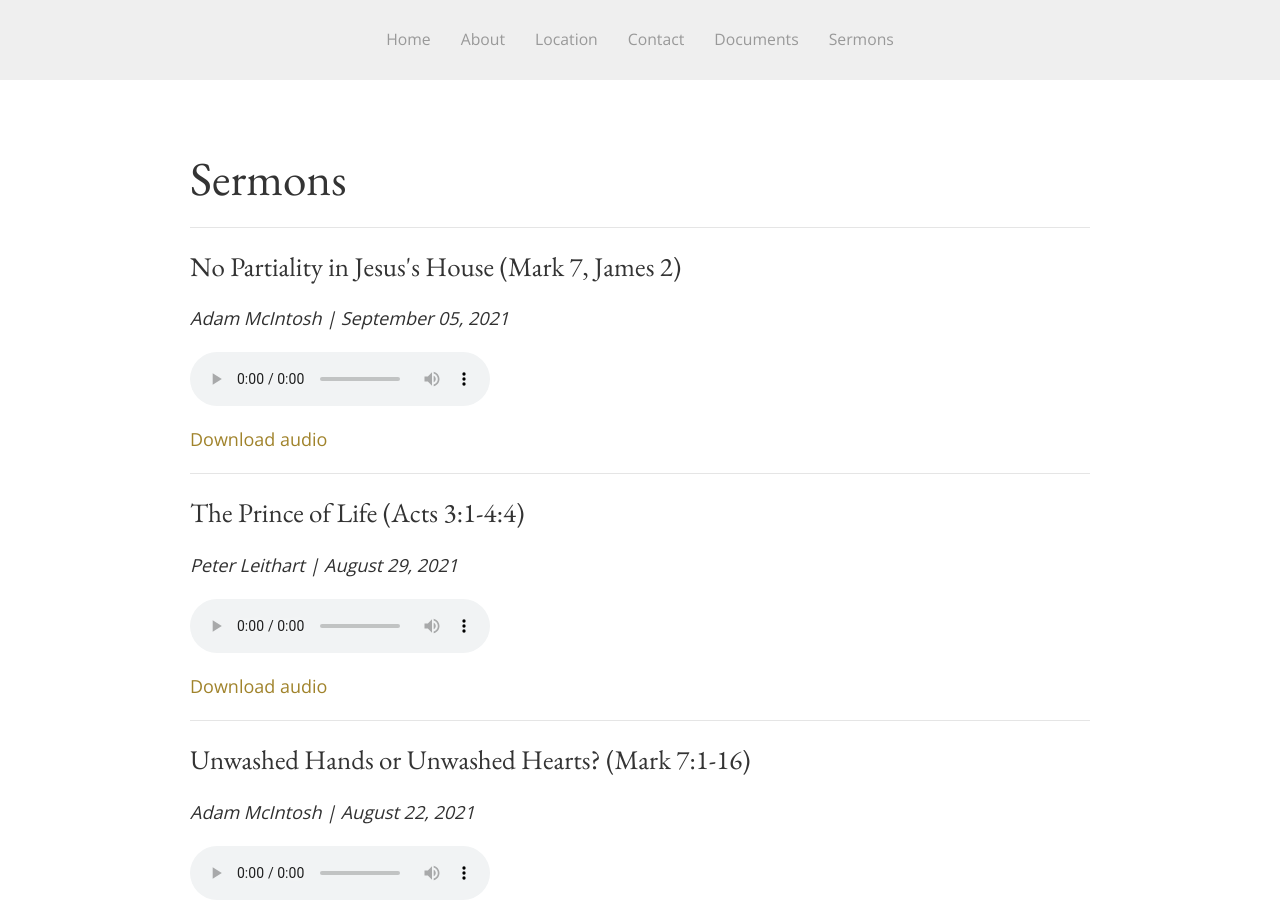
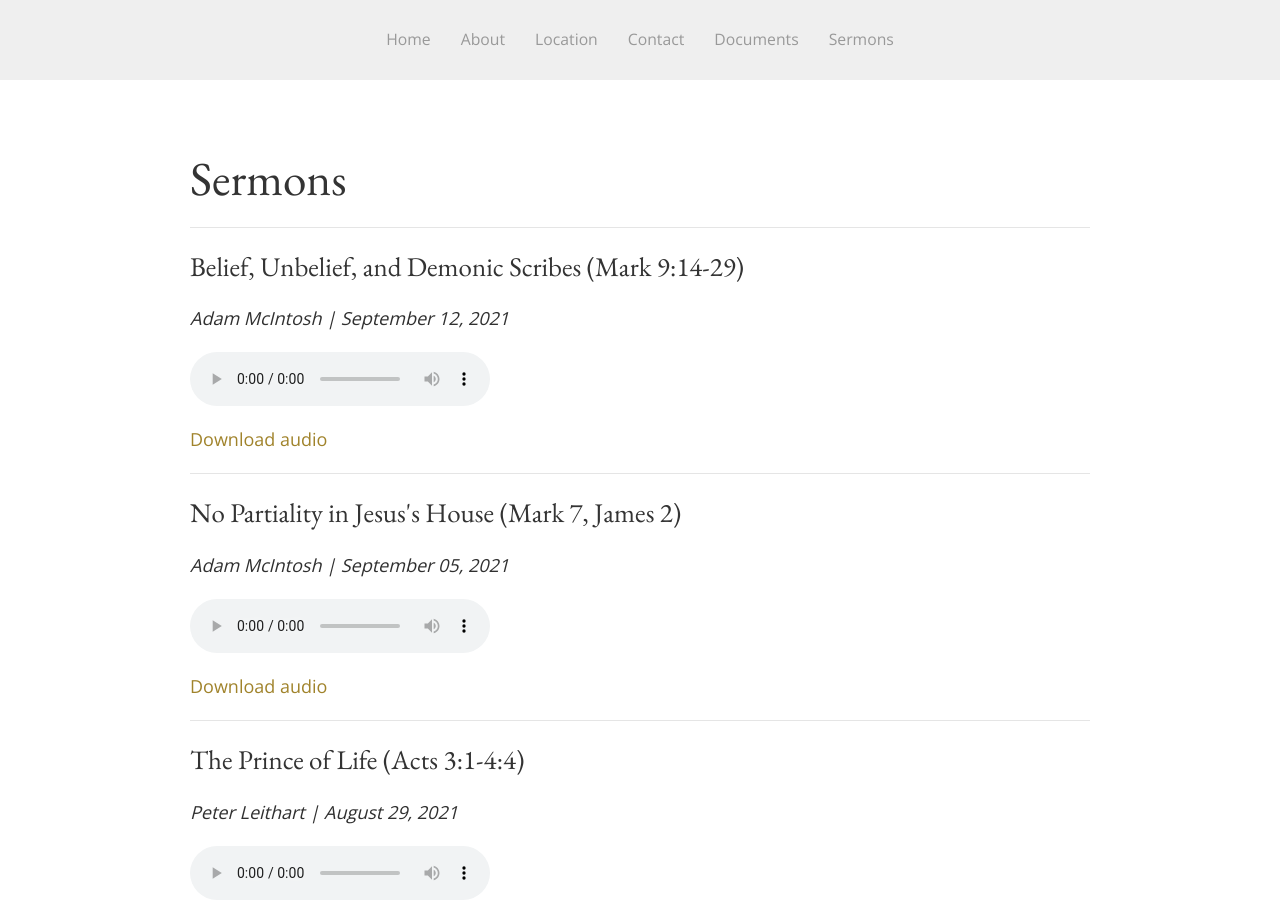
Before and after one commit to SaintDavidsChurch/website, a Jekyll site: the page built from sermons.html, in a window 1280 px wide and 900 px high. Built offline with Jekyll 4.4.1, drawn with Linux system fonts in a browser that asks for light colours.

Commit message:
Updated by InferCMS

```diff
--- a/_data/sermons.yml
+++ b/_data/sermons.yml
@@ -154,3 +154,7 @@
   date: '2021-09-05'
   preacher: Adam McIntosh
   audio_file: https://saintdavids.church/assets/sermons/2021/September/Adam-McIntosh_Sept5-2021_Mark7-James2.mp3
+- title: Belief, Unbelief, and Demonic Scribes (Mark 9:14-29)
+  date: '2021-09-12'
+  preacher: Adam McIntosh
+  audio_file: https://saintdavids.church/assets/sermons/2021/September/Adam-McIntosh_Sept12-2021_Mark9.14-29.mp3
```
